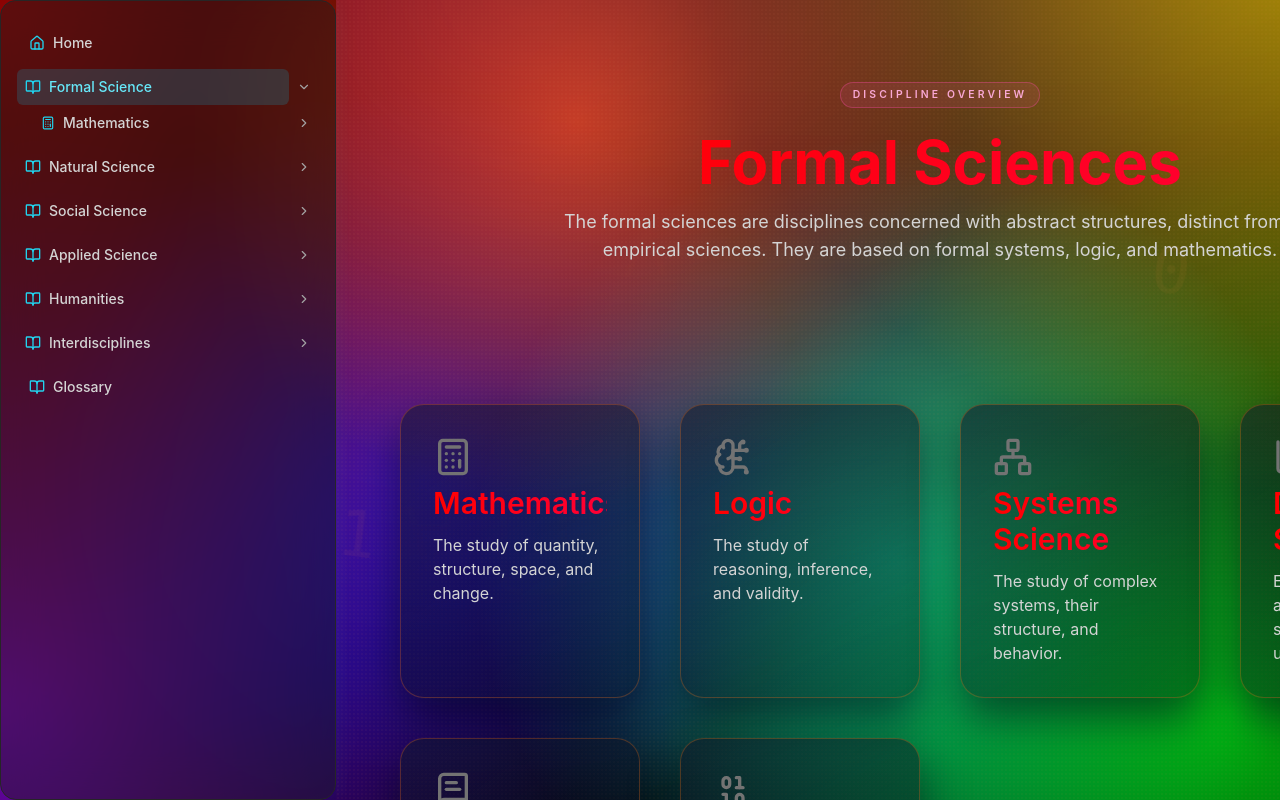
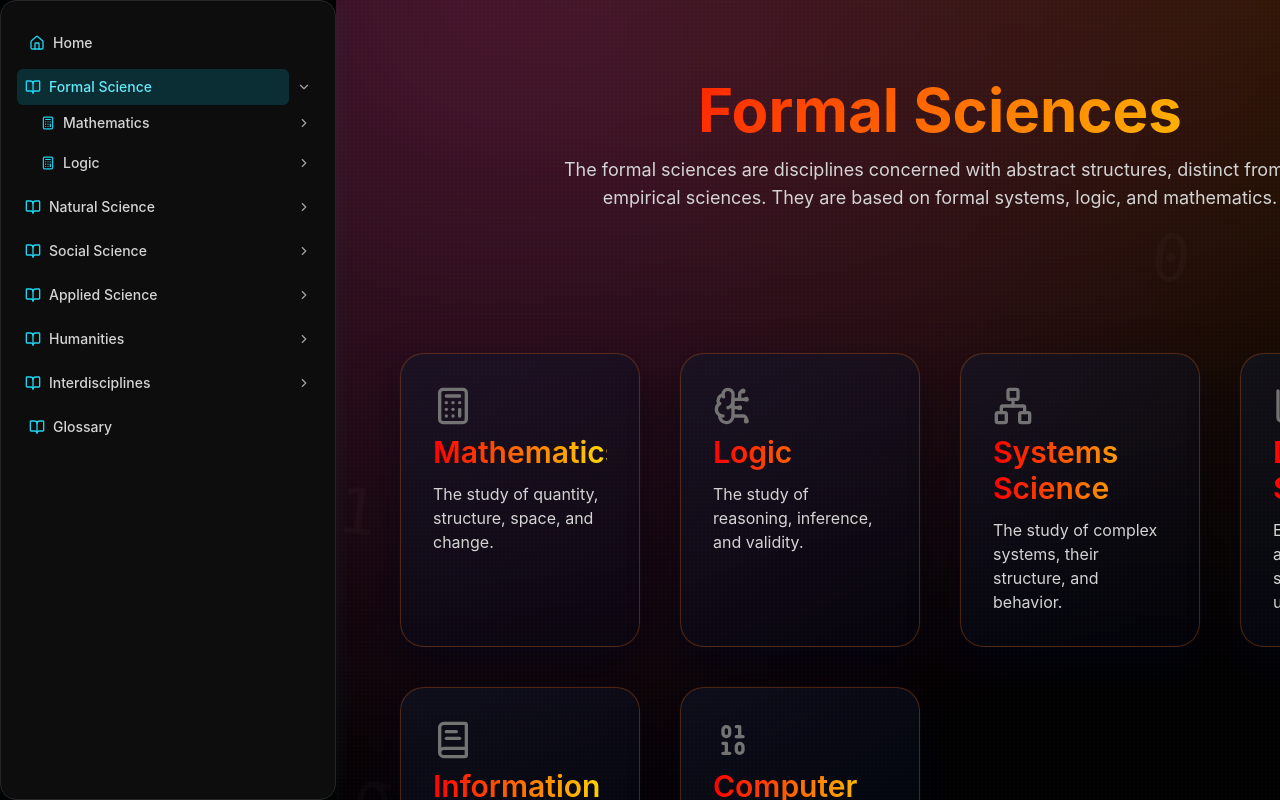
Before and after one commit to nickf723/ed-dev, a Next.js app: page /formal-science in a window 1280 px wide. Shown: the top 800 px of the page. Built offline with nearby package versions, Linux system fonts and the light colour scheme.

Commit message:
simplify

```diff
--- a/app/components.css
+++ b/app/components.css
@@ -118,13 +118,6 @@
     z-index: 1;
   }
 
-  .topic-card__eyebrow {
-    @apply inline-flex items-center gap-2 rounded-full border px-3 py-1 text-[0.65rem] font-semibold uppercase tracking-[0.3em];
-    background: color-mix(in srgb, var(--topic-badge-bg) 70%, transparent);
-    border-color: var(--topic-badge-border);
-    color: var(--topic-badge-text);
-  }
-
   /* Lesson/app-specific helpers */
   .applet-card {
     @apply rounded-lg border border-neutral-800 bg-neutral-900/50 p-5 shadow-sm transition-colors;
--- a/app/formal-science/logic/page.tsx
+++ b/app/formal-science/logic/page.tsx
@@ -3,7 +3,7 @@ import PageHeader from "@/components/PageHeader";
 
 export default function PlaceholderPage() {
   return (
-    <main className="topic-page lg:px-16">
+    <main className="topic-page theme-logic lg:px-16">
       <PageHeader
         eyebrow="Content Coming Soon"
         title="Under Construction"
--- a/app/globals.css
+++ b/app/globals.css
@@ -13,7 +13,7 @@
     content: "";
     position: fixed;
     inset: 0;
-    background: var(--global-background-glow);
+    background: var(--topic-page-background);
     z-index: -2;
   }
 }
--- a/app/layout.tsx
+++ b/app/layout.tsx
@@ -8,11 +8,7 @@ export const metadata = {
   description: "A hub for learning anything, powered by interconnected concepts and clear explanations.",
 };
 
-export default function RootLayout({
-  children,
-}: {
-  children: React.ReactNode;
-}) {
+export default function RootLayout({ children }: { children: React.ReactNode }) {
   return (
     <html lang="en">
       <body className="flex">
--- a/app/themes.css
+++ b/app/themes.css
@@ -4,50 +4,32 @@
 
 @layer base {
   :root {
-    --accent: #d6d6d6;
-    --accent2: #ff00ff;
     --glass-bg: rgba(31, 31, 31, 0.425);
     --glass-border: rgba(255, 255, 255, 0.048);
     --text: #e5e7eb;
     --bg: #000;
     --sidebar-width: 21rem;
-
-    /* * NEW DEFAULTS
-     * Pasted from your global/component CSS files
-     */
-    --global-background-glow:
-    radial-gradient( circle at 0% 0%, #ff00008f, transparent 50%
-      ),
+    --topic-page-background: (
+    radial-gradient( circle at 0% 0%, #ff00008f, transparent 50%),
       radial-gradient(circle at 45% 15%, #ff5e00ad, transparent 40%),
       radial-gradient(circle at 105% -20%, #fffb00b7, transparent 40%),
       radial-gradient(circle at 96% 89%, #00ff15ad, transparent 40%),
       radial-gradient(circle at 70% 70%, #00fff2a8, transparent 40%),
       radial-gradient(circle at 33% 60%, #0011ffb6, transparent 40%),
       radial-gradient(circle at 0% 88%, #a200ffaf, transparent 40%);
-
-    --topic-page-background: radial-gradient(
-      circle at 50% -20%,
-      rgba(197, 194, 194, 0.04),
-      transparent 55%
     );
   }
 
   /* Math Theme */
   .theme-math {
     --color-text-title: #ff0000;
-    --color-text-header: #ff0037;
-    --topic-symbol-color: rgba(251, 146, 60, 0.22);
-    --topic-surface: rgba(44, 14, 31, 0.65);
+    --color-text-header: #ffd900;
+    --topic-symbol-color: rgba(253, 253, 253, 0.096);
     --topic-surface-border: rgba(249, 115, 22, 0.28);
     --topic-card-shadow: rgba(249, 115, 22, 0.23);
     --topic-card-sheen: rgba(244, 114, 182, 0.22);
-    --topic-badge-bg: rgba(236, 72, 153, 0.18);
-    --topic-badge-border: rgba(236, 72, 153, 0.38);
-    --topic-badge-text: #f9a8d4;
     --topic-blob-1: rgba(236, 72, 153, 0.36);
     --topic-blob-2: rgba(249, 115, 22, 0.3);
-    --global-background-glow: none;
-    --topic-page-background: none;
   }
 
   .theme-logic {
@@ -58,11 +40,6 @@
   --topic-surface-border: rgba(0, 150, 255, 0.28);
   --topic-card-shadow: rgba(0, 150, 255, 0.23);
   --topic-card-sheen: rgba(0, 170, 255, 0.22);
-  --topic-badge-bg: rgba(0, 170, 255, 0.18);
-  --topic-badge-border: rgba(0, 170, 255, 0.38);
-  --topic-badge-text: #a8e0ff;
-  --topic-blob-1: rgba(0, 170, 255, 0.36);
-  --topic-blob-2: rgba(0, 100, 200, 0.3);
 }
 
   /* Glossary Theme */
@@ -73,7 +50,5 @@
     --topic-surface-border: rgba(255, 255, 255, 0.534);
     --topic-card-shadow: rgb(168, 168, 168);
     --topic-card-sheen: rgb(7, 7, 7);
-    --topic-badge-bg: rgba(234, 179, 8, 0.18);
-    --topic-badge-border: rgba(150, 150, 150, 0.36);
-    --topic-badge-text: #ffffff;  }
+  }
 }
--- a/components/PageHeader.tsx
+++ b/components/PageHeader.tsx
@@ -8,11 +8,6 @@ type PageHeaderProps = {
 export default function PageHeader({ title, subtitle, eyebrow }: PageHeaderProps) {
   return (
     <section className="relative z-10 mx-auto mb-16 max-w-3xl text-center">
-              {eyebrow ? (
-        <span className="topic-card__eyebrow mb-6 inline-flex">
-          {eyebrow}
-        </span>
-      ) : null}
       <h1
         className="mb-4 text-4xl font-bold text-transparent sm:text-5xl lg:text-6xl"
         style={{
--- a/components/Sidebar.tsx
+++ b/components/Sidebar.tsx
@@ -19,7 +19,6 @@ export default function Sidebar() {
   const pathname = usePathname();
   const [open, setOpen] = useState(false);
 
-  // State for the new nested structure
   const [expandFormalScience, setExpandFormalScience] = useState(
     pathname.startsWith("/formal-science"),
   );
@@ -42,8 +41,9 @@ export default function Sidebar() {
       "/formal-science/mathematics/algebra/elementary-algebra/foundations/num-ops",
     ),
   );
-
-  // 🔽 FIXED: Added unique state for each new section
+  const [expandLogic, setExpandLogic] = useState(
+    pathname.startsWith("/formal-science/logic"),
+  );
   const [expandNatural, setExpandNatural] = useState(
     pathname.startsWith("/natural-science"),
   );
@@ -65,7 +65,7 @@ export default function Sidebar() {
       {/* Mobile toggle */}
       <button
         onClick={() => setOpen(!open)}
-        className="fixed top-4 left-4 z-50 rounded-md border border-neutral-700 bg-neutral-900/80 p-2 text-neutral-300 transition hover:text-cyan-300 md:hidden"
+        className="fixed top-4 left-4 z-50 rounded-md border border-neutral-700 bg-neutral-900/80 p-2 text-neutral-300 transition hover:text-red-300 md:hidden"
       >
         {open ? <X size={20} /> : <Menu size={20} />}
       </button>
@@ -167,8 +167,27 @@ export default function Sidebar() {
                   </Dropdown>
                 </Dropdown>
               </Dropdown>
-            </Dropdown>
-          </Dropdown>
+            </Dropdown> { /* End Mathematics Dropdown */}
+
+            {/* Logic Dropdown */}
+            <Dropdown
+              label="Logic"
+              icon={<Calculator size={14} />}
+              expanded={expandLogic}
+              setExpanded={setExpandLogic}
+              href="/formal-science/logic"
+              active={pathname === "/formal-science/logic"}
+              nested
+            >
+              {/* Placeholder for future links */}
+              <span className="px-3 py-2 text-neutral-500 italic">
+                (Coming Soon)
+              </span>
+            </Dropdown> { /* End Logic Dropdown */}
+          </Dropdown> { /* End Formal Science Dropdown */}
+
+
+
 
           {/* Natural Science */}
           <Dropdown
```
